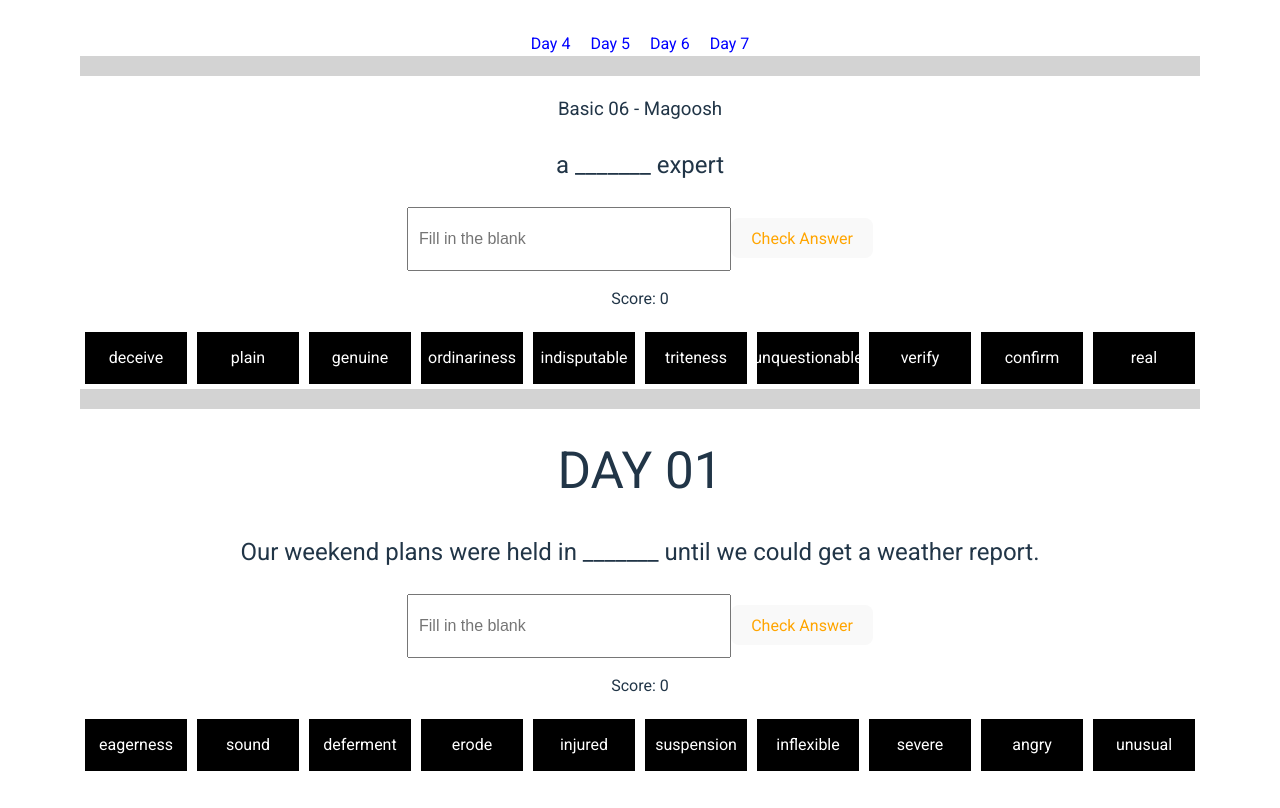
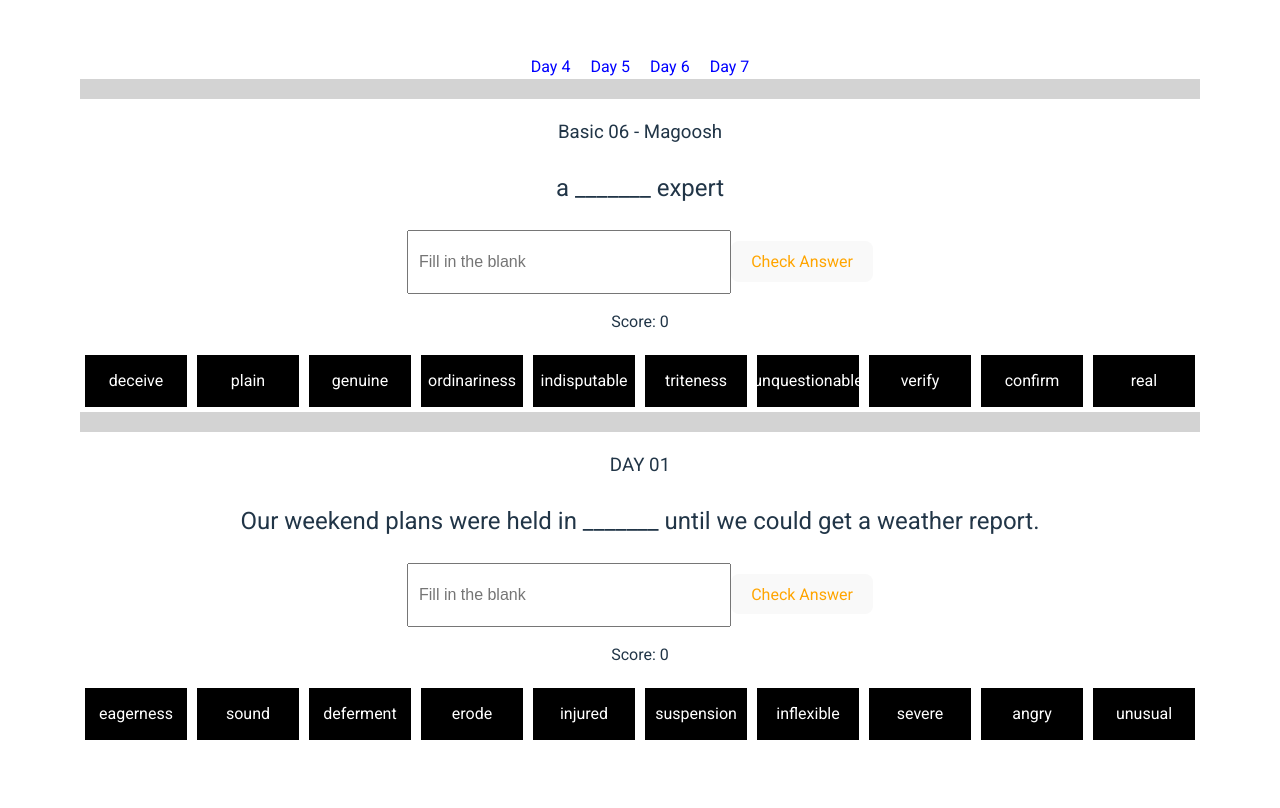
Before and after one commit to Junho-eum/vocab_builder_main, a React (Vite) app: page /day7 in a window 1280 px wide. Built offline with nearby package versions, Linux system fonts and the light colour scheme.

Commit message:
Update Day7vocab.jsx

```diff
--- a/src/page/Day7vocab.jsx
+++ b/src/page/Day7vocab.jsx
@@ -311,7 +311,7 @@
           ></div>
         </div>
       </div>
-      <h1>DAY 01</h1>
+      <h3>DAY 01</h3>
       <div className="sentence">
         {currentWord ? (
           <>
```
